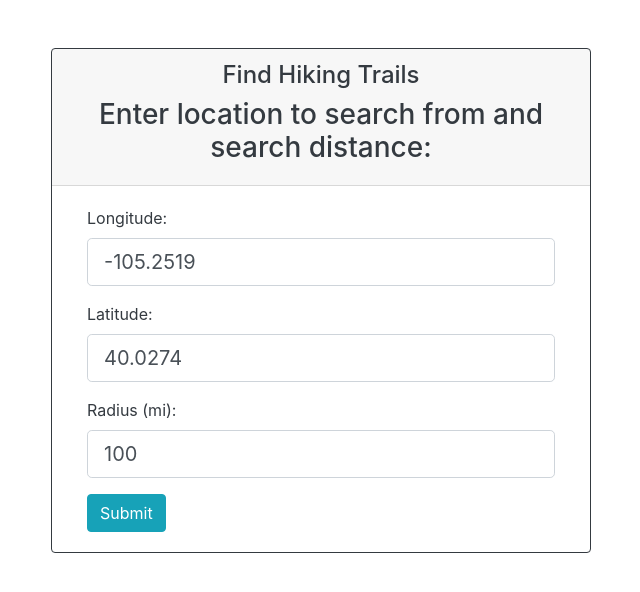
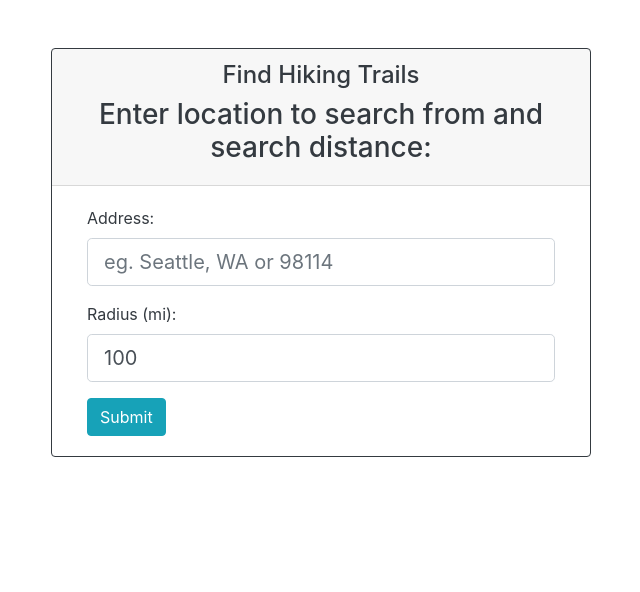
Before and after one commit to Harmony222/CS361_Kitty_Kontingent, a Flask app: page /find_trails in a window 1280 px wide. Shown: the part 56-648 px from the top of the page, without its empty margins (319-959 px from the left). Run offline with Flask 2, Linux system fonts and the light colour scheme; some libraries are stand-ins or nearby versions.

Commit message:
changed lat/long trail search to address

```diff
--- a/app.py
+++ b/app.py
@@ -2,13 +2,14 @@ from flask import Flask, render_template, request, redirect, url_for
 from gear_functions import get_weather_data, get_trail_data, gear_evaluation
 from trail_list_functions import get_trails
 from match_me import filter_trails, filtered_trail_locations, get_map_api_key
-from map_trail import get_directions_url
+from map_trail import get_directions_url, get_lat_long
 import webbrowser
 
 app = Flask(__name__)
 
 ## TRAIL LIST STRUCTURE RETURNED BY GET_TRAILS(LAT, LONG, RAD) - BY INDEX REFERENCE
-## 0-id, 1-name, 2-length, 3-difficulty, 4-starVotes, 5-location, 6-url, 7-imgMedium, 8-high, 9-low, 10-latitude, 11-longitude, 12-summary, 13-directions_url, 14-gear_url
+## 0-id, 1-name, 2-length, 3-difficulty, 4-starVotes, 5-location, 6-url, 7-imgMedium
+## 8-high, 9-low, 10-latitude, 11-longitude, 12-summary, 13-directions_url, 14-gear_url
 
 @app.route('/')
 def index():
@@ -19,10 +20,11 @@ def find_trails():
     '''find trails page to display table with trail data'''
     # if user has entered trail search location data
     if request.method == 'POST':
-        rad, long, lat = request.form['rad'], request.form['long'], request.form['lat']
+        rad, addr = request.form['rad'], request.form['address']
+        lat, long = get_lat_long(addr)
         trails_list = get_trails(lat, long, rad)
         return render_template('find_trails.html', title='Find Hiking Trails', active={'find_trails':True},
-                                trails_list = trails_list)
+                                trails_list = trails_list, radius = rad, address = addr)
     # else render page asking for data
     else:
         return render_template('find_trails_get.html', title='Find Hiking Trails', active={'find_trails':True})
--- a/map_trail.py
+++ b/map_trail.py
@@ -31,6 +31,13 @@ def get_longitude(address):
     longitude = geocode_result[0]['geometry']['location']['lng']
     return longitude
 
+def get_lat_long(address):
+    '''Returns the latitude and longitude from an address'''
+    geocode_result = get_geocode(address=address)
+    latitude = geocode_result[0]['geometry']['location']['lat']
+    longitude = geocode_result[0]['geometry']['location']['lng']
+    return latitude, longitude
+
 def get_string(latitude, longitude):
     '''Concatenates latitude and longitude into string needed for
     directions url'''
--- a/templates/find_trails.html
+++ b/templates/find_trails.html
@@ -5,7 +5,7 @@
             <div class="card bg-light text-dark border-dark">
                 <div class="card-header text-center">
                     <h4>
-                        Find Hiking Trails
+                        Hiking Trails Within {{radius}} Miles of {{address}}
                     </h4>
                 </div>
                 <div>
--- a/templates/find_trails_get.html
+++ b/templates/find_trails_get.html
@@ -18,13 +18,17 @@
                 <div class="container">
                     <form action='/find_trails' method="POST" class="text-left card-body">
                         <div class="form-group">
+                            <label for="address">Address:</label>
+                            <input class="form-control form-control-lg" type="text" name="address" placeholder="eg. Seattle, WA or 98114">
+                        </div>
+                        <!-- <div class="form-group">
                             <label for="longitude">Longitude:</label>
-                            <input class="form-control form-control-lg" type="number" name="long" step="any" max="180.0000" min="-180.0000" value="-105.2519">
+                            <input class="form-control form-control-lg" type="number" name="long" step="any" max="180.0000" min="-180.0000" placeholder="eg. -105.2519">
                         </div>
                         <div class="form-group">
                             <label for="longitude">Latitude:</label>
-                            <input class="form-control form-control-lg" type="number" name="lat" step="any" max="90.0000" min="-90.0000" value="40.0274">
-                        </div>
+                            <input class="form-control form-control-lg" type="number" name="lat" step="any" max="90.0000" min="-90.0000" placeholder="eg. 40.0274">
+                        </div> -->
                         <div class="form-group">
                             <label for="longitude">Radius (mi):</label>
                             <input class="form-control form-control-lg" type="number" name="rad" step="any" max="300" min="1" value="100">
```
